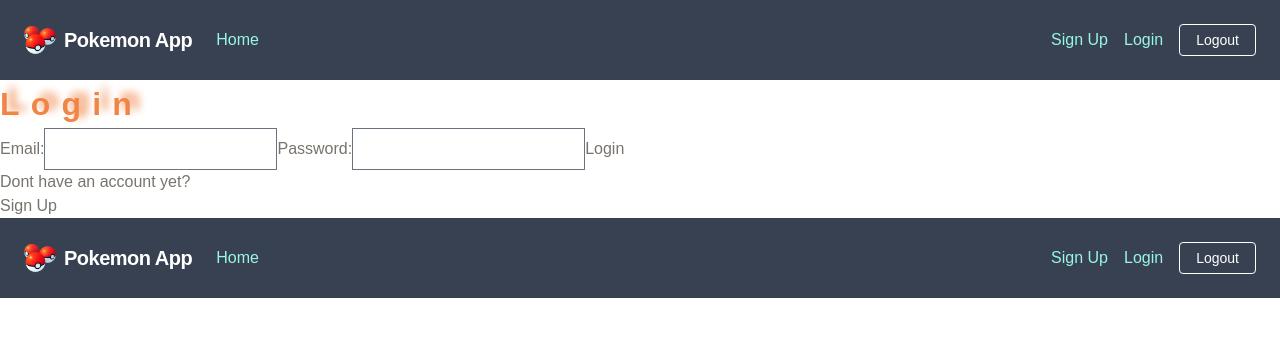
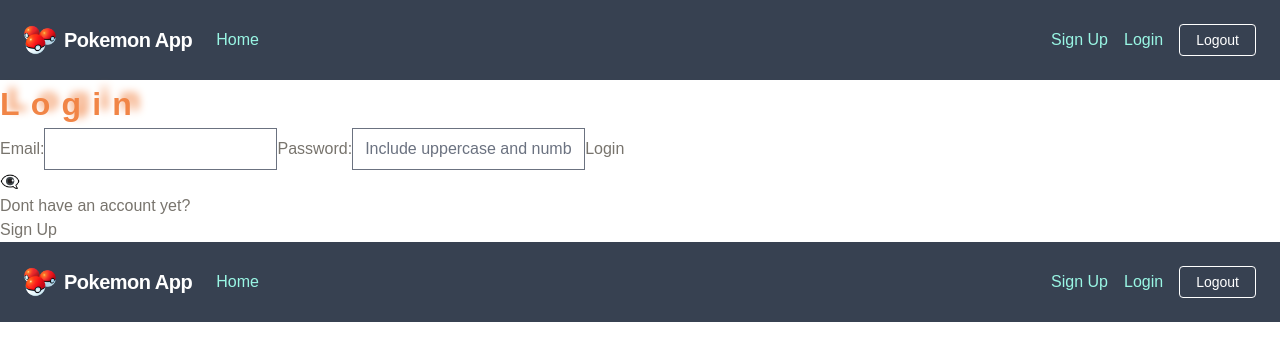
Before and after one commit to sebascb/ProjectM3frontend, a React (Create React App) app: page /login in a window 1280 px wide. Shown: the top 360 px of the page. Built offline with nearby package versions, Linux system fonts and the light colour scheme; no server answers; the HTML template or start-up script is replaced by a standard one.

Commit message:
login and signup extended

```diff
--- a/src/pages/LoginPage.jsx
+++ b/src/pages/LoginPage.jsx
@@ -7,6 +7,7 @@ function LoginPage() {
   const [email, setEmail] = useState('');
   const [password, setPassword] = useState('');
   const [errorMessage, setErrorMessage] = useState(undefined);
+  const [passwordShown, setPasswordShown] = useState(true);
 
   const navigate = useNavigate();
 
@@ -29,6 +30,12 @@ function LoginPage() {
       });
   };
 
+  const togglePassword = () => {
+    // When the handler is invoked
+    // inverse the boolean state of passwordShown
+    setPasswordShown(!passwordShown);
+  };
+
   return (
     <div className="LoginPage">
       <h1>Login</h1>
@@ -38,10 +45,11 @@ function LoginPage() {
         <input type="email" name="email" value={email} onChange={handleEmail} />
 
         <label>Password:</label>
-        <input type="password" name="password" value={password} onChange={handlePassword} />
+        <input type={passwordShown ? "text" : "password"} name="password" value={password} onChange={handlePassword} placeholder="Include uppercase and number"/>
 
         <button type="submit">Login</button>
       </form>
+       <button onClick={togglePassword}>👁️‍🗨️</button>
       {errorMessage && <p className="error-message">{errorMessage}</p>}
 
       <p>Dont have an account yet?</p>
--- a/src/pages/SignupPage.jsx
+++ b/src/pages/SignupPage.jsx
@@ -42,7 +42,7 @@ function SignupPage() {
         <input type="email" name="email" value={email} onChange={handleEmail} />
 
         <label>Password:</label>
-        <input type="password" name="password" value={password} onChange={handlePassword} />
+        <input type="password" name="password" value={password} onChange={handlePassword} placeholder="Include uppercase and number"/>
 
         <label>Name:</label>
         <input type="text" name="name" value={name} onChange={handleName} />
```
